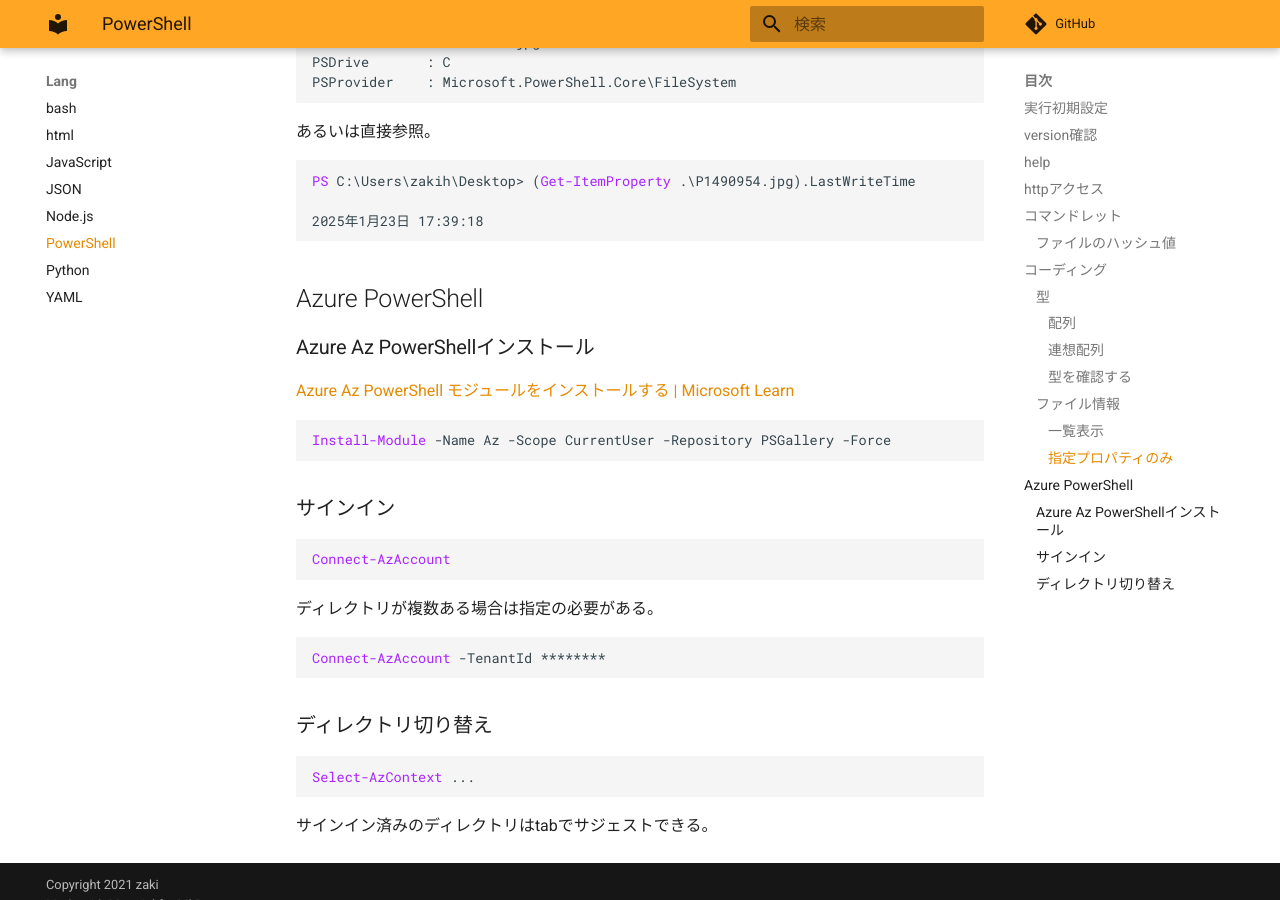
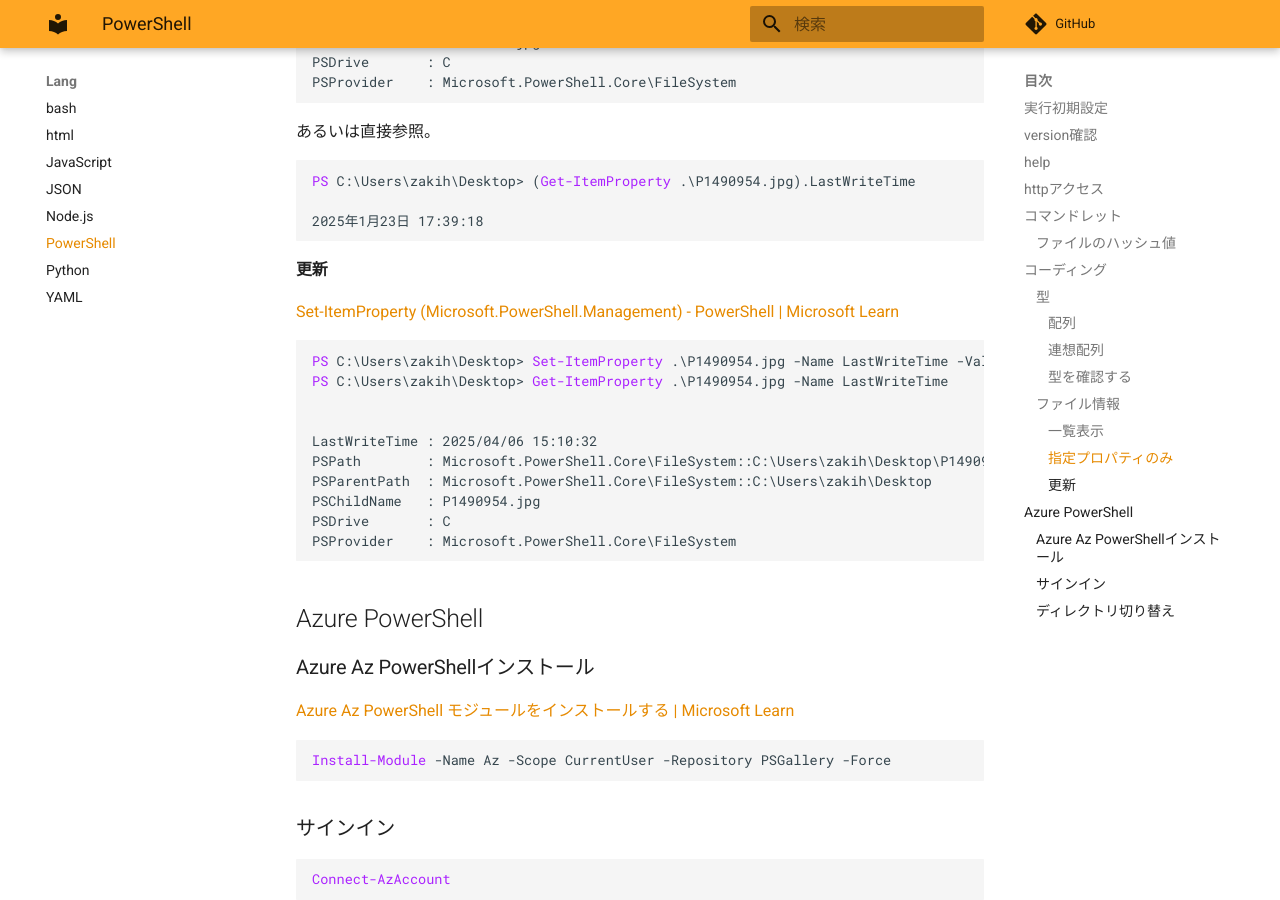
Before and after one commit to zaki-lknr/docs, an MkDocs documentation site: the page built from docs/lang/powershell.md, in a window 1280 px wide and 900 px high, scrolled down 3258 px. Built offline with MkDocs 1.6.1 and Material for MkDocs 9.7.7, drawn with Linux system fonts in a browser that asks for light colours; comment, search, counter and statistics services are not loaded.

Commit message:
add: lang/powershell: ファイルのタイムスタンプ変更

````diff
--- a/docs/lang/powershell.md
+++ b/docs/lang/powershell.md
@@ -169,6 +169,24 @@ PS C:\Users\zakih\Desktop> (Get-ItemProperty .\P1490954.jpg).LastWriteTime
 2025年1月23日 17:39:18
 ```
 
+#### 更新
+
+[Set-ItemProperty (Microsoft.PowerShell.Management) - PowerShell | Microsoft Learn](https://learn.microsoft.com/ja-jp/powershell/module/microsoft.powershell.management/set-itemproperty?view=powershell-7.5)
+
+```ps1
+PS C:\Users\zakih\Desktop> Set-ItemProperty .\P1490954.jpg -Name LastWriteTime -Value '2025/4/6 15:10:32'
+PS C:\Users\zakih\Desktop> Get-ItemProperty .\P1490954.jpg -Name LastWriteTime
+
+
+LastWriteTime : 2025/04/06 15:10:32
+PSPath        : Microsoft.PowerShell.Core\FileSystem::C:\Users\zakih\Desktop\P1490954.jpg
+PSParentPath  : Microsoft.PowerShell.Core\FileSystem::C:\Users\zakih\Desktop
+PSChildName   : P1490954.jpg
+PSDrive       : C
+PSProvider    : Microsoft.PowerShell.Core\FileSystem
+
+```
+
 ## Azure PowerShell
 
 ### Azure Az PowerShellインストール
````
